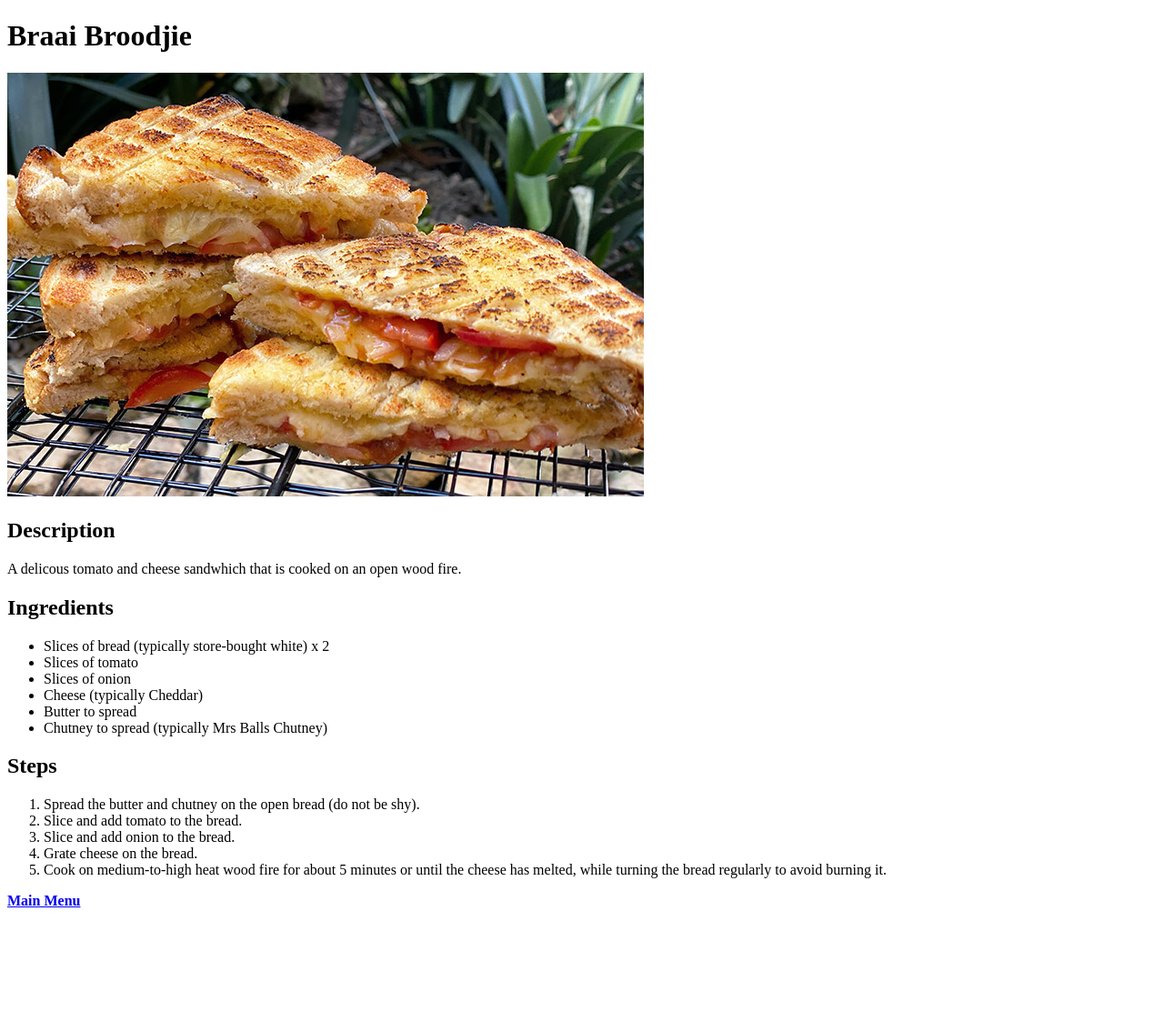
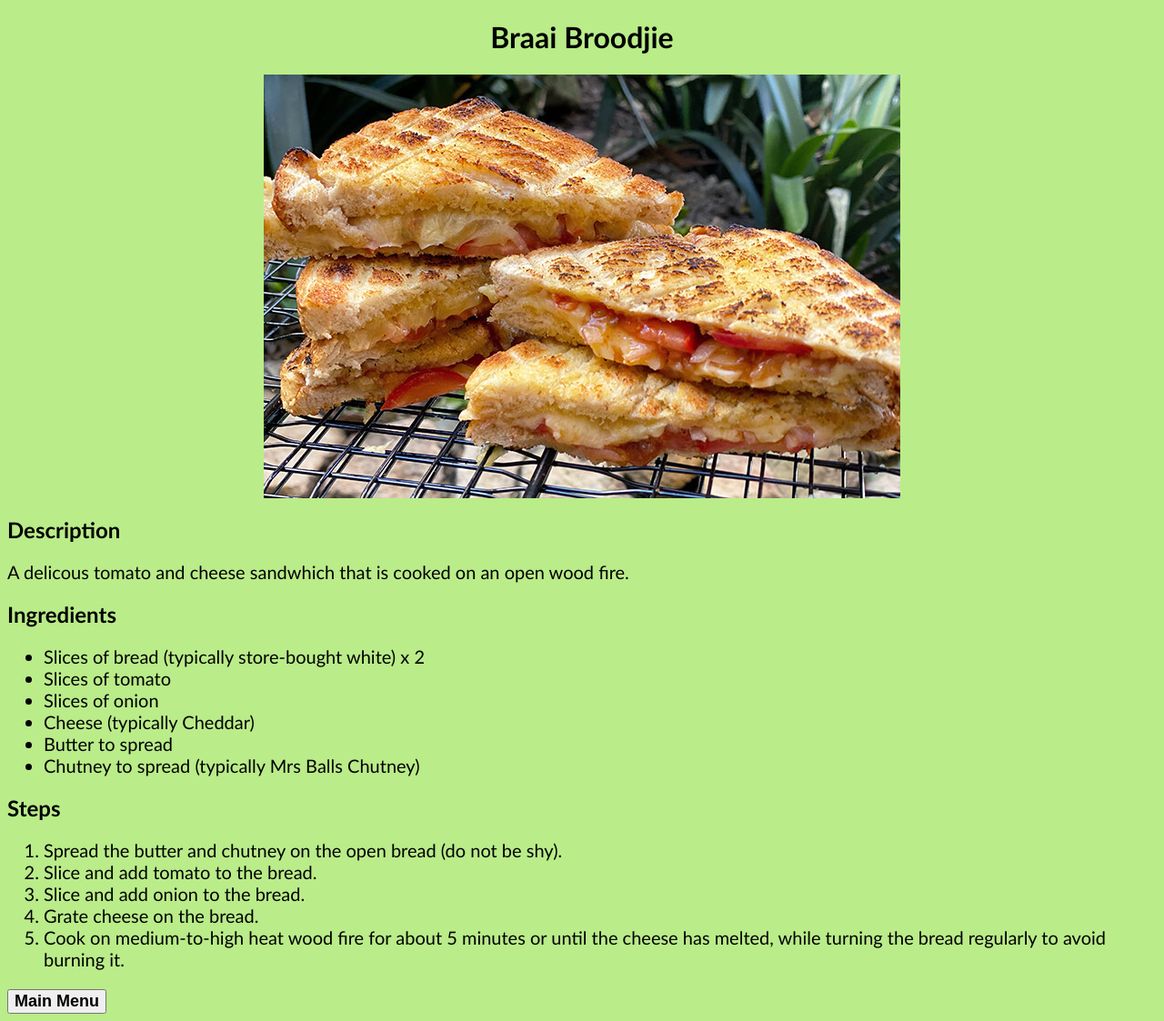
Before and after one commit to RouxanC/odin-recipes, a plain HTML site: page recipes/braai-broodjie.html in a window 1280 px wide. Shown: the whole page at 91% size. Before the commit the page ends 1008 px from the top, so only its background shows below. Drawn offline with Linux system fonts and the light colour scheme.

Commit message:
feat: add recipe-page.css style to all recipes

```diff
--- a/recipe-page.css
+++ b/recipe-page.css
@@ -0,0 +1,37 @@
+body {
+    font-family: 'Trebuchet MS', 'Lucida Sans Unicode', 'Lucida Grande', 'Lucida Sans', Arial, sans-serif;
+    font-size: 20px;
+    background-color: hsl(90, 72%, 73%, 1);
+}
+
+#title {
+    font-size: xx-large;
+    font-weight: 700;
+}
+
+.subtitle {
+    font-size: x-large;
+    font-weight: 700;
+}
+
+a {
+    color: inherit;
+    text-decoration: inherit;
+}
+
+.back-button {
+    font-size: large;
+}
+
+.center {
+    display: block;
+    margin-left: auto;
+    margin-right: auto;
+    text-align: center;
+    align-items: center;
+}
+
+.image {
+    width: max-content;
+    height: auto;
+}
--- a/recipes/braai-broodjie.html
+++ b/recipes/braai-broodjie.html
@@ -3,15 +3,15 @@
 <head>
     <meta charset="UTF-8">
     <meta name="viewport" content="width=device-width, initial-scale=1.0">
-    <link rel="style-sheet" href="../recipe-page.css">
+    <link rel="stylesheet" href="../recipe-page.css">
     <title>Braai Broodjie</title>
 </head>
 <body>
-    <h1>Braai Broodjie</h1>
-    <img src="../assets/Braaiboodjie_pic.jpeg" alt="Braai-broodjie">
-    <h2>Description</h2>
+    <h1 id="title" class="center">Braai Broodjie</h1>
+    <img src="../assets/Braaiboodjie_pic.jpeg" alt="Braai-broodjie" class="image center">
+    <h2 class="subtitle">Description</h2>
     <p>A delicous tomato and cheese sandwhich that is cooked on an open wood fire.</p>
-    <h2>Ingredients</h2>
+    <h2 class="subtitle">Ingredients</h2>
     <ul>
         <li>Slices of bread (typically store-bought white) x 2</li>
         <li>Slices of tomato</li>
@@ -20,7 +20,7 @@
         <li>Butter to spread</li>
         <li>Chutney to spread (typically Mrs Balls Chutney)</li>
     </ul>
-    <h2>Steps</h2>
+    <h2 class="subtitle">Steps</h2>
     <ol>
         <li>Spread the butter and chutney on the open bread (do not be shy).</li>
         <li>Slice and add tomato to the bread.</li>
@@ -28,6 +28,6 @@
         <li>Grate cheese on the bread.</li>
         <li>Cook on medium-to-high heat wood fire for about 5 minutes or until the cheese has melted, while turning the bread regularly to avoid burning it.</li>
     </ol>
-    <a href="../index.html" ><strong>Main Menu</strong></a>
+    <button class="back-button"><a href="../index.html" ><strong>Main Menu</strong></a></button>
 </body>
 </html>
```
Also changed, not shown: recipes/milktart.html (+7 -7 lines), recipes/potjiekos.html (+7 -7 lines).
